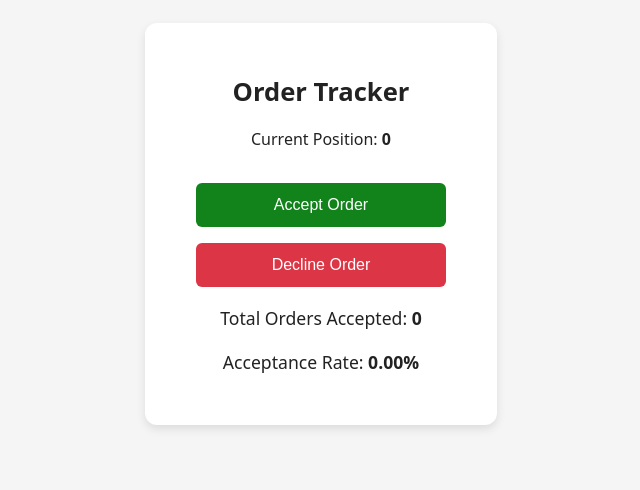
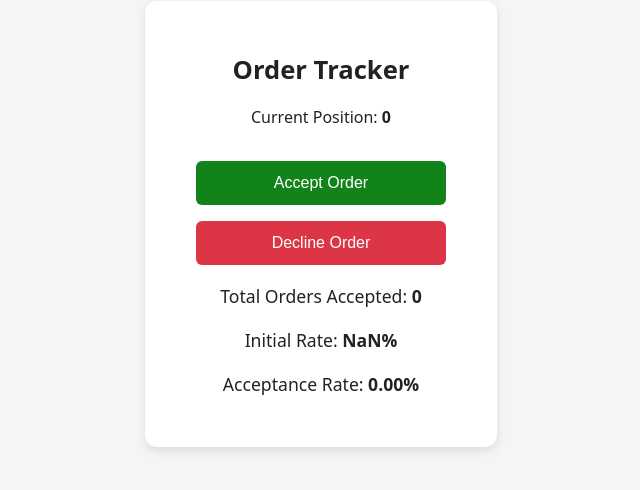
Before and after one commit to jeffdinsmore/acceptance_rate, a React (Vite) app: page / in a window 1280 px wide. Shown: the part 176-666 px from the top of the page, without its empty margins (343-983 px from the left). Built offline with nearby package versions, Linux system fonts and the light colour scheme.

Commit message:
added an intial rate

```diff
--- a/src/App.tsx
+++ b/src/App.tsx
@@ -22,6 +22,7 @@ const App: React.FC = () => {
 
       <div className="stats">
         <p>Total Orders Accepted: <strong>{getTotalOrders()}</strong></p>
+        <p>Initial Rate: <strong>{(index / getTotalOrders() * 100).toFixed(2)}%</strong></p>
         <p>Acceptance Rate: <strong>{(getAcceptanceRate() * 100).toFixed(2)}%</strong></p>
       </div>
     </div>
```
